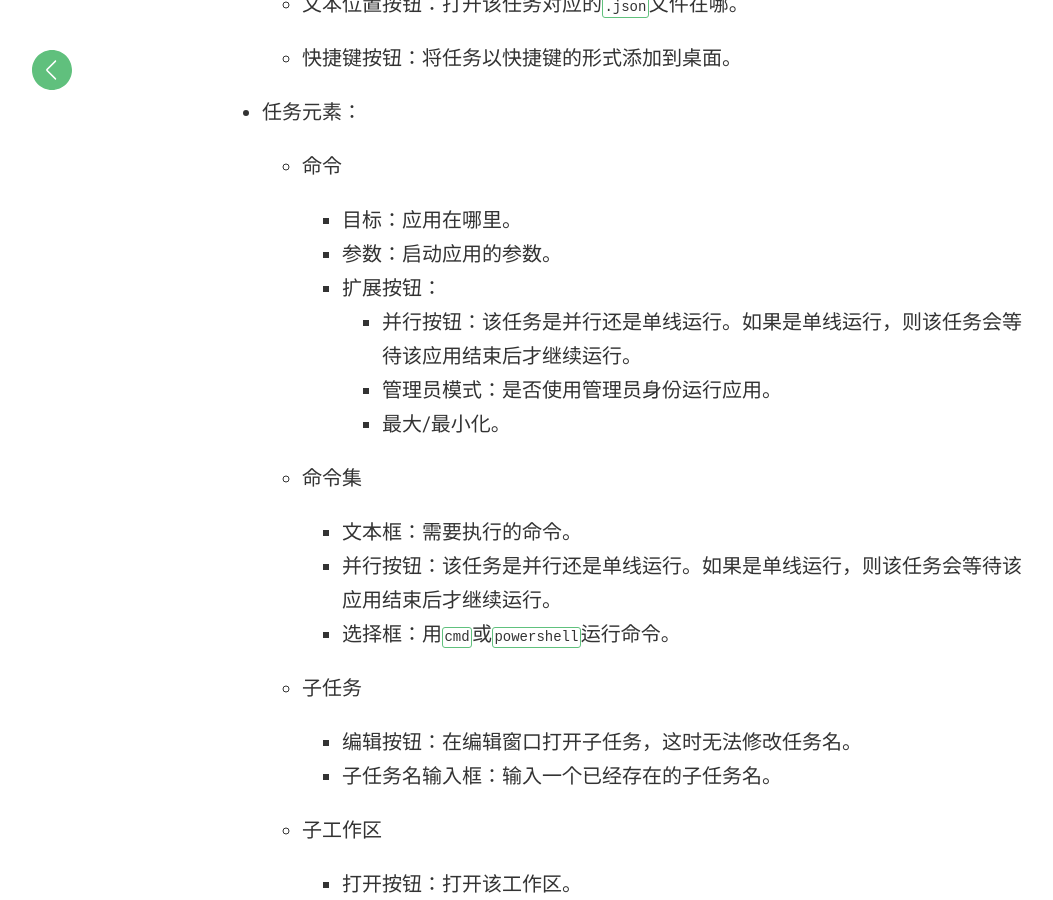
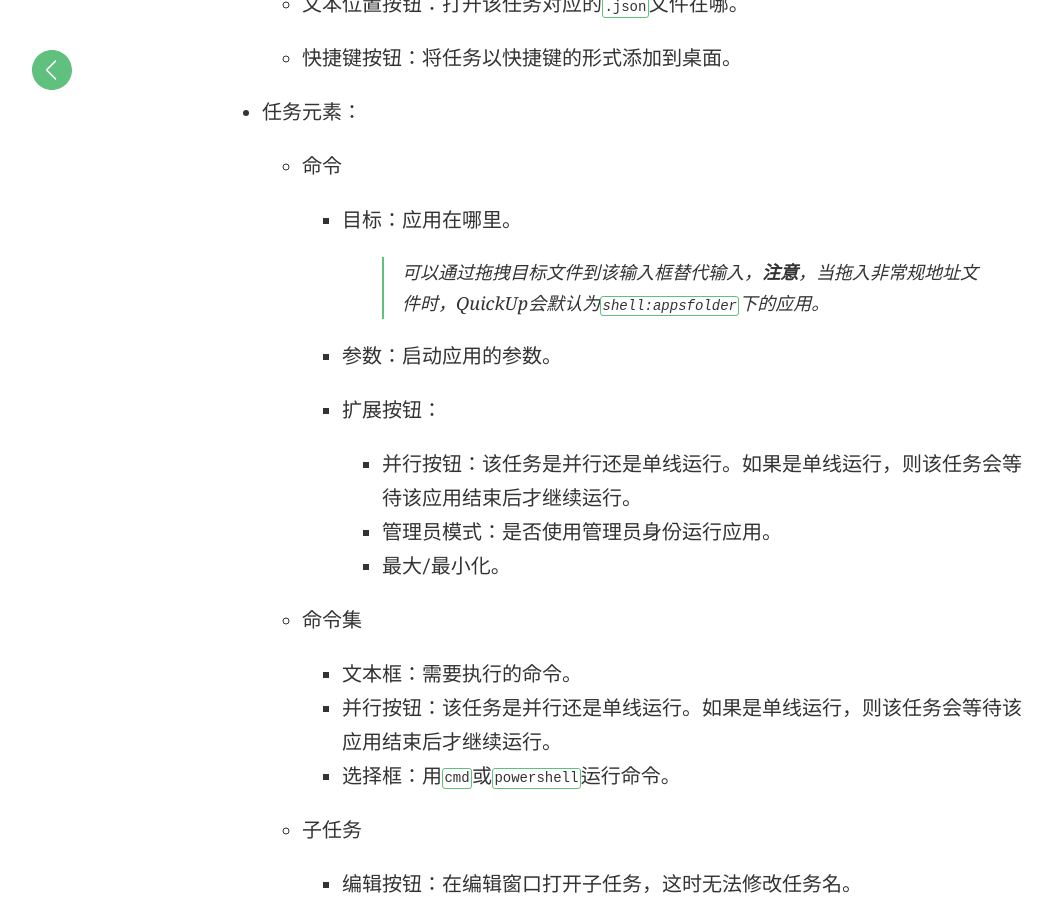
Before and after one commit to Smart-Space/QuickUp, a Jekyll site: the page built from docs/_pages/document.md, in a window 1280 px wide and 900 px high, scrolled down 2869 px. Shown: the whole window, without its empty margins (18-1071 px from the left). Built offline with Jekyll 4.4.1, drawn with Linux system fonts in a browser that asks for light colours.

Commit message:
添加拖拽目标文件说明

```diff
--- a/docs/_pages/document.md
+++ b/docs/_pages/document.md
@@ -58,7 +58,11 @@ permalink: /document/
   - 命令
 
     - 目标：应用在哪里。
+
+      > 可以通过拖拽目标文件到该输入框替代输入，**注意**，当拖入非常规地址文件时，QuickUp会默认为`shell:appsfolder`下的应用。
+
     - 参数：启动应用的参数。
+
     - 扩展按钮：
       - 并行按钮：该任务是并行还是单线运行。如果是单线运行，则该任务会等待该应用结束后才继续运行。
       - 管理员模式：是否使用管理员身份运行应用。
```
Also changed, not shown: docs/_pages/document-en.md (+4 -0 lines).
